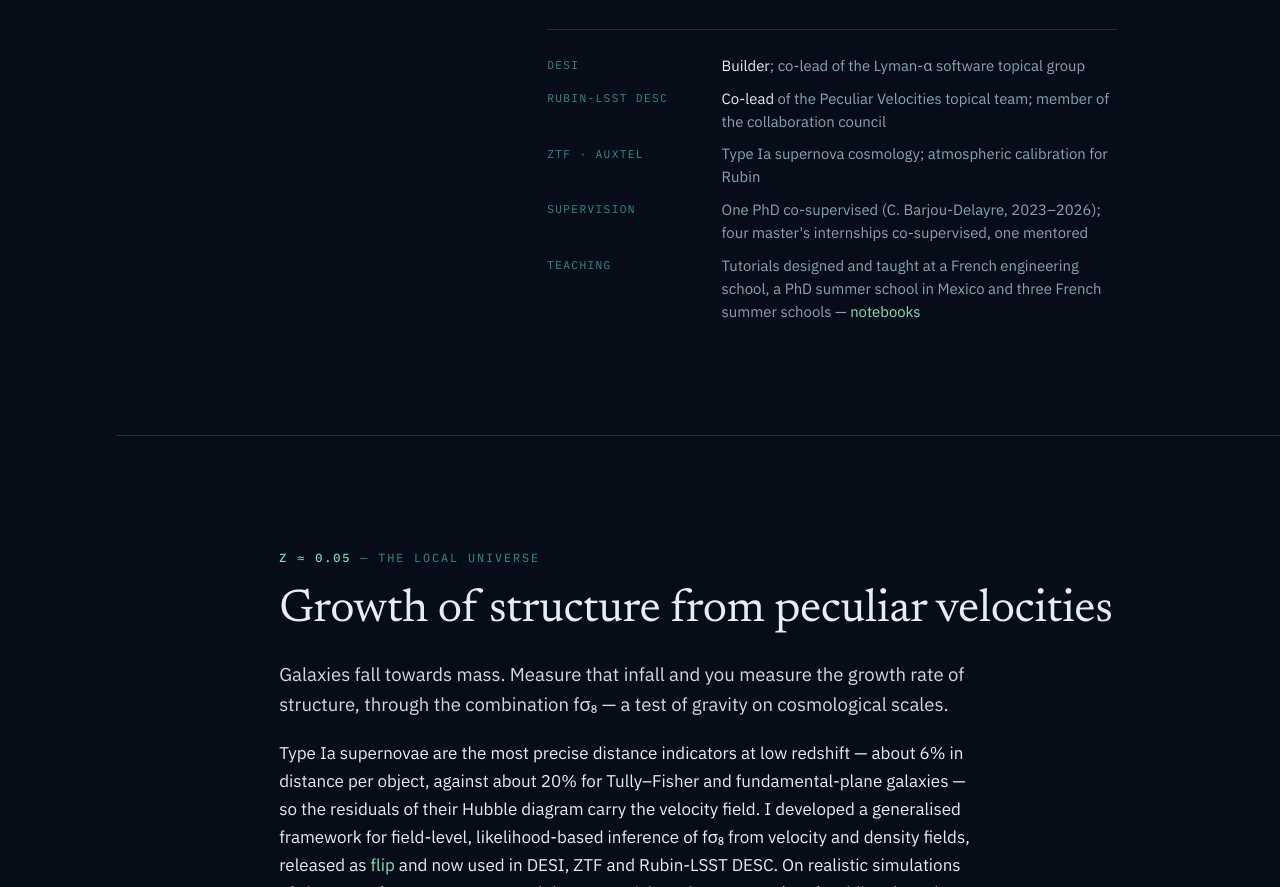
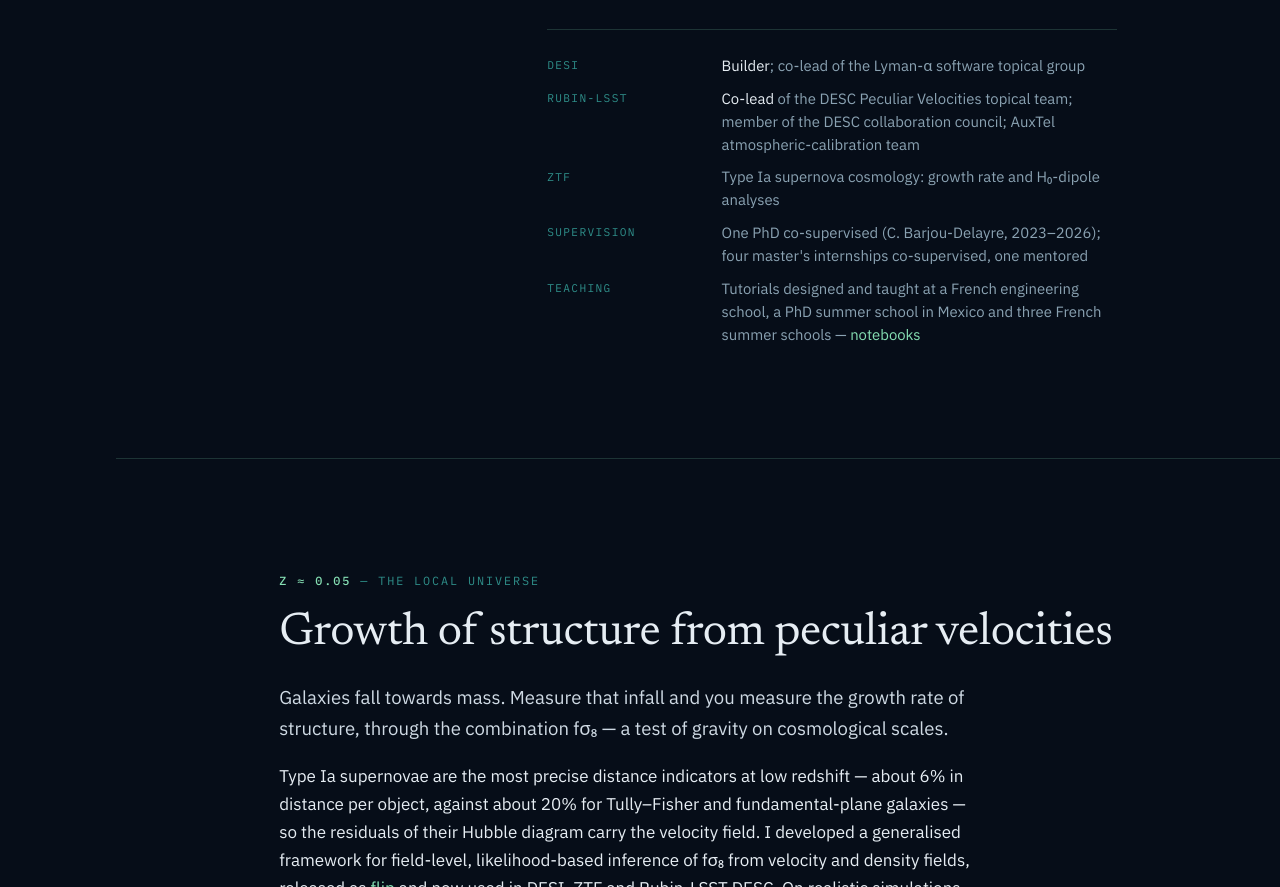
Before and after one commit to corentinravoux/corentinravoux.github.io, a plain HTML site: page index.html in a window 1280 px wide. Shown: the part 1224-2111 px from the top of the page. Drawn offline with Linux system fonts and the light colour scheme.

Commit message:
Separate ZTF and AuxTel; list AuxTel under Rubin-LSST
Co-Authored-By: Claude Opus 5.5 <noreply@anthropic.com>

```diff
--- a/index.html
+++ b/index.html
@@ -109,11 +109,11 @@
         <dl class="facts">
           <dt>DESI</dt>
           <dd><b>Builder</b>; co-lead of the Lyman-α software topical group</dd>
-          <dt>Rubin-LSST DESC</dt>
-          <dd><b>Co-lead</b> of the Peculiar Velocities topical team; member of the
-            collaboration council</dd>
-          <dt>ZTF · AuxTel</dt>
-          <dd>Type Ia supernova cosmology; atmospheric calibration for Rubin</dd>
+          <dt>Rubin-LSST</dt>
+          <dd><b>Co-lead</b> of the DESC Peculiar Velocities topical team; member of the DESC
+            collaboration council; AuxTel atmospheric-calibration team</dd>
+          <dt>ZTF</dt>
+          <dd>Type Ia supernova cosmology: growth rate and H₀-dipole analyses</dd>
           <dt>Supervision</dt>
           <dd>One PhD co-supervised (C. Barjou-Delayre, 2023–2026); four master's internships
             co-supervised, one mentored</dd>
```
